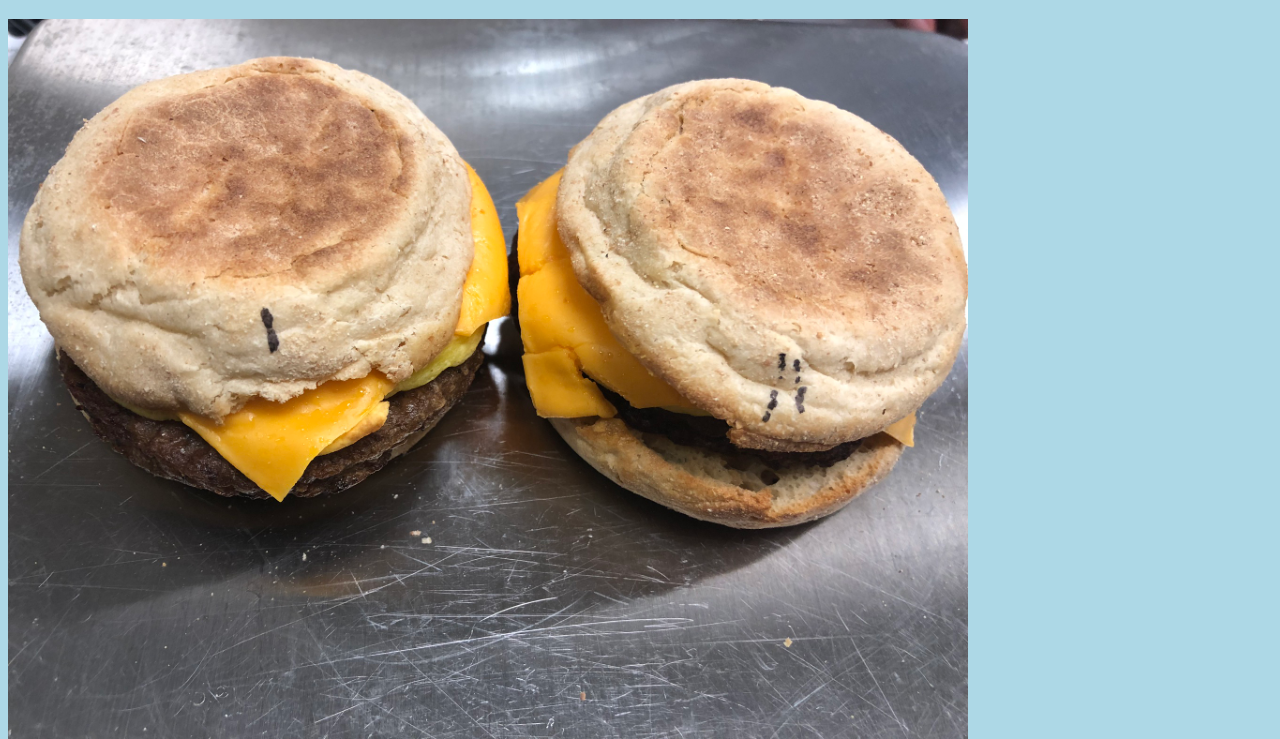
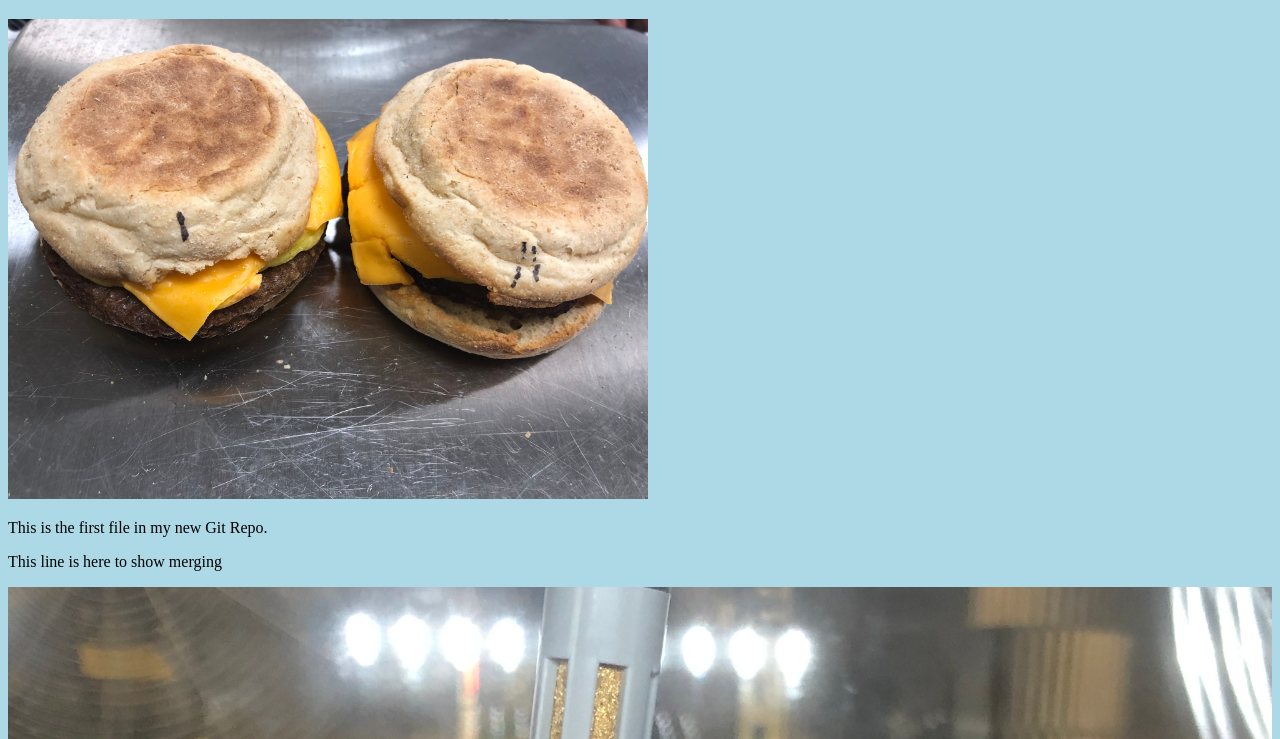
Before and after one commit to gtasman/gtasman.github.io, a plain HTML site: page index.html in a window 1280 px wide. Shown: the part 61-800 px from the top of the page. Drawn offline with Linux system fonts and the light colour scheme.

Commit message:
Updated index.html. Resized image

```diff
--- a/index.html
+++ b/index.html
@@ -8,7 +8,7 @@
 
 <h1>Hello GT!</h1>
 <div><img src="gtworld.jpeg" alt="Hello GT from Space"
-style="width:100%;max-width:960px">
+style="width:100%;max-width:640px">
 </div>
 <p>This is the first file in my new Git Repo.</p>
 <p>This line is here to show merging</p>
```
